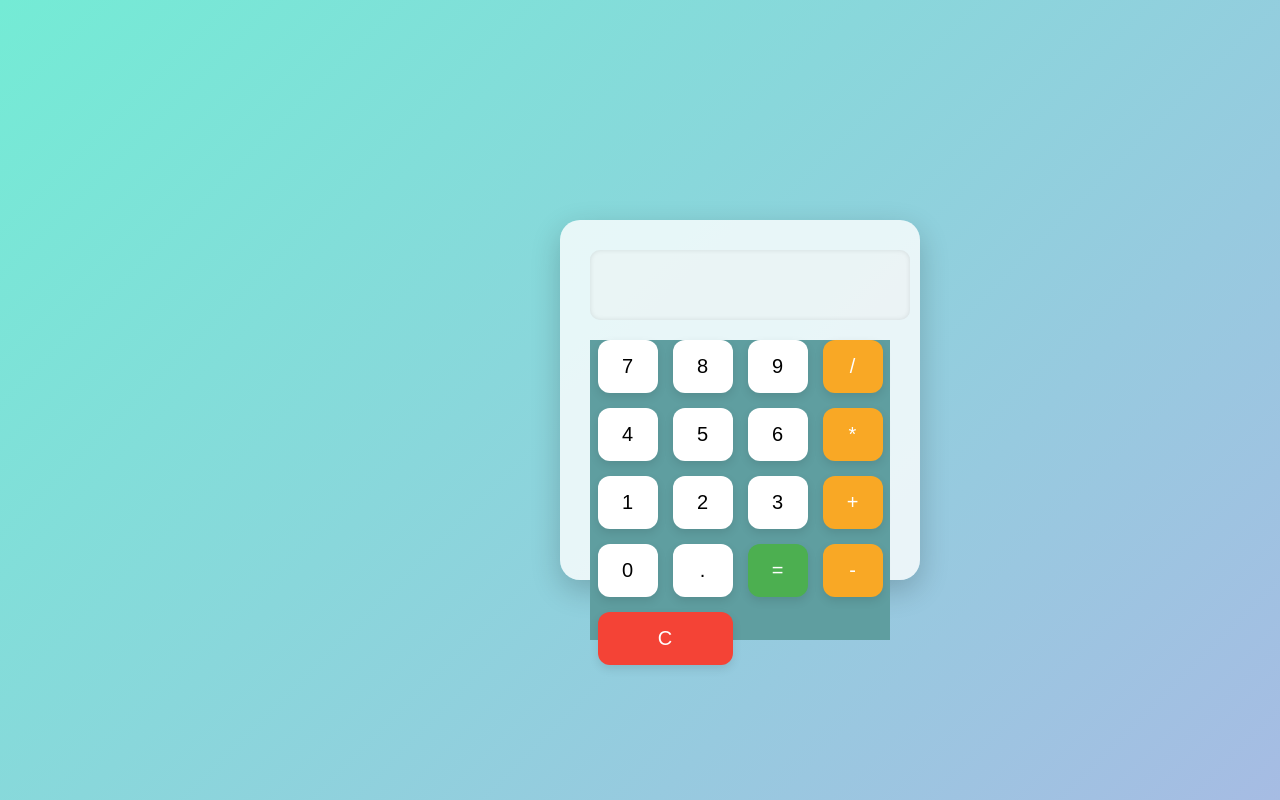
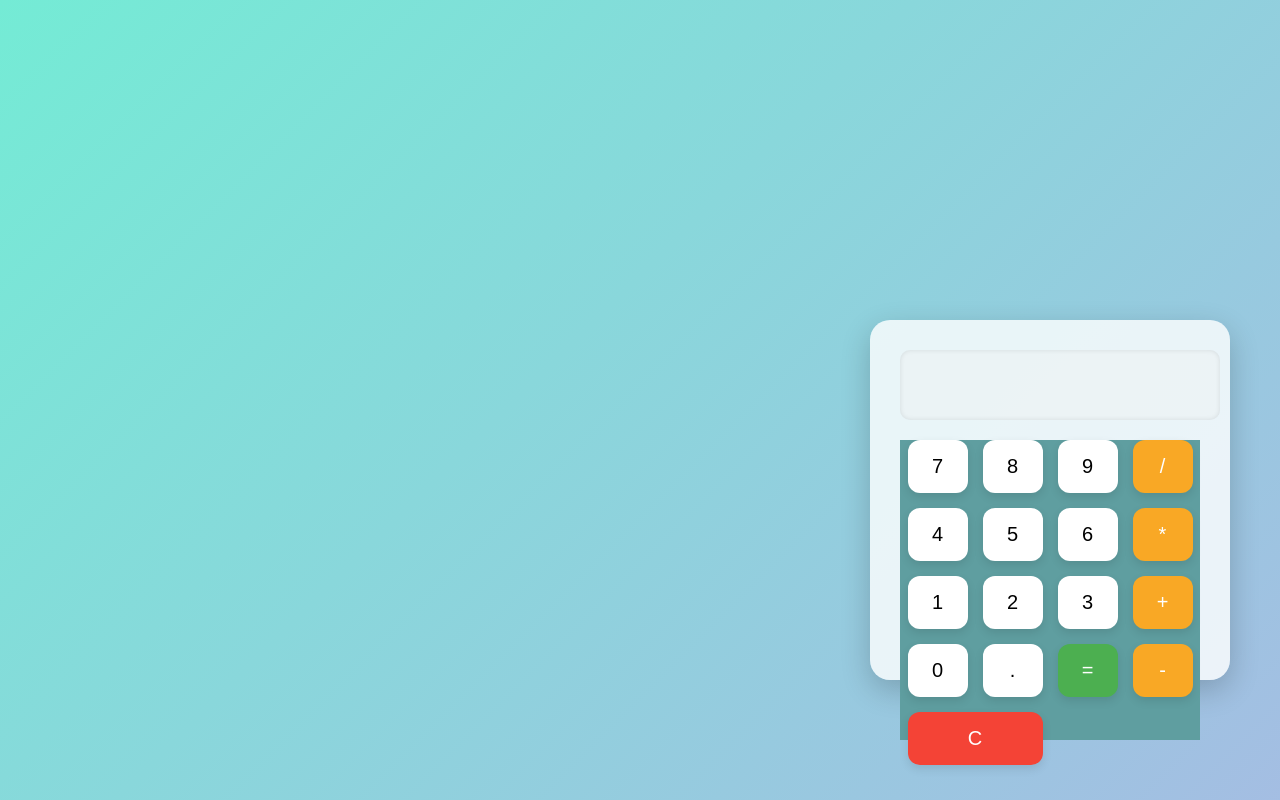
Before and after one commit to shubham2680/shubham, a plain HTML site: page index.html in a window 1280 px wide. Shown: the top 800 px of the page. Drawn offline with Linux system fonts and the light colour scheme.

Commit message:
Add files via upload

```diff
--- a/style.css
+++ b/style.css
@@ -10,7 +10,9 @@ body {
     background: linear-gradient(135deg, #74ebd5, #ACB6E5); /* gradient background */
     font-family: 'Segoe UI', sans-serif;
     margin-bottom: 250px;
-    margin-left: 700px;
+    margin-left: 1300px;
+    margin-right: 300px;
+    margin-top: 100px;
 }
 .calculator {
     background: #ffffffcc; /* semi-transparent white */
```
